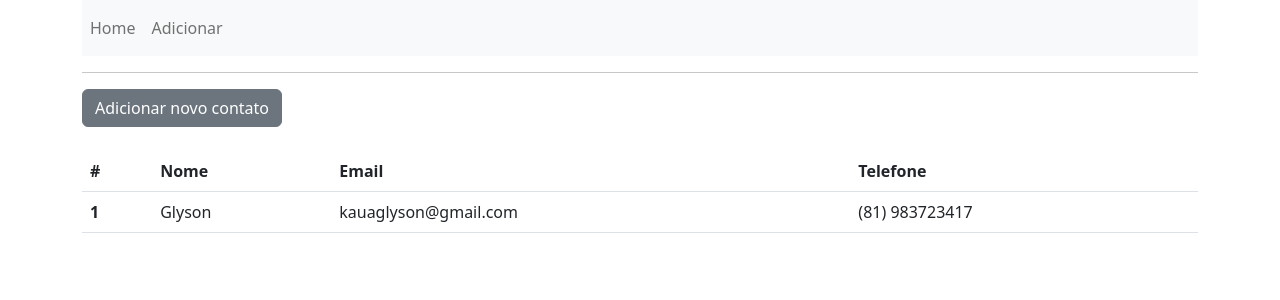
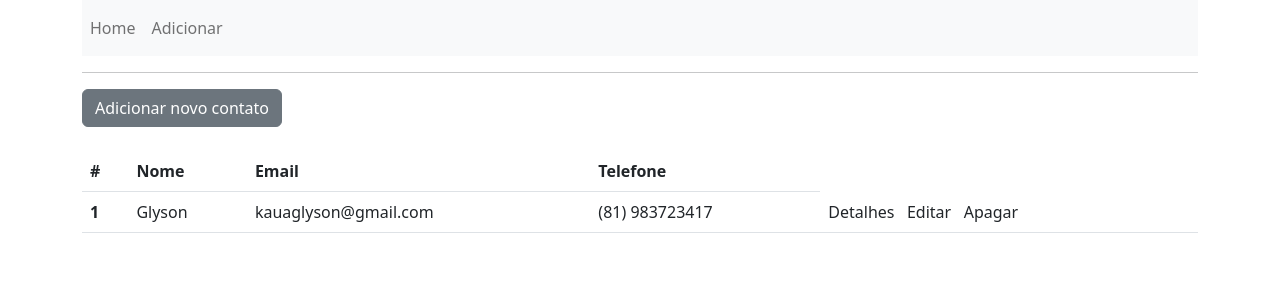
Before and after one commit to Glysonn/BLUETechnology, a Vue app: page / in a window 1280 px wide. Shown: the top 300 px of the page. Built offline with nearby package versions, Linux system fonts and the light colour scheme.

Commit message:
Operações com o contato

```diff
--- a/src/components/TabelaContatos.vue
+++ b/src/components/TabelaContatos.vue
@@ -8,6 +8,7 @@
                     <th scope="col">Nome</th>
                     <th scope="col">Email</th>
                     <th scope="col">Telefone</th>
+
                 </tr>
             </thead>
             <tbody>
@@ -16,6 +17,11 @@
                     <td>Glyson</td>
                     <td>kauaglyson@gmail.com</td>
                     <td>(81) 983723417</td>
+                    <td>
+                        <a>Detalhes</a> &nbsp;
+                        <a>Editar</a> &nbsp;
+                        <a>Apagar</a> &nbsp;
+                    </td>
                 </tr>
             </tbody>
         </table>
```
